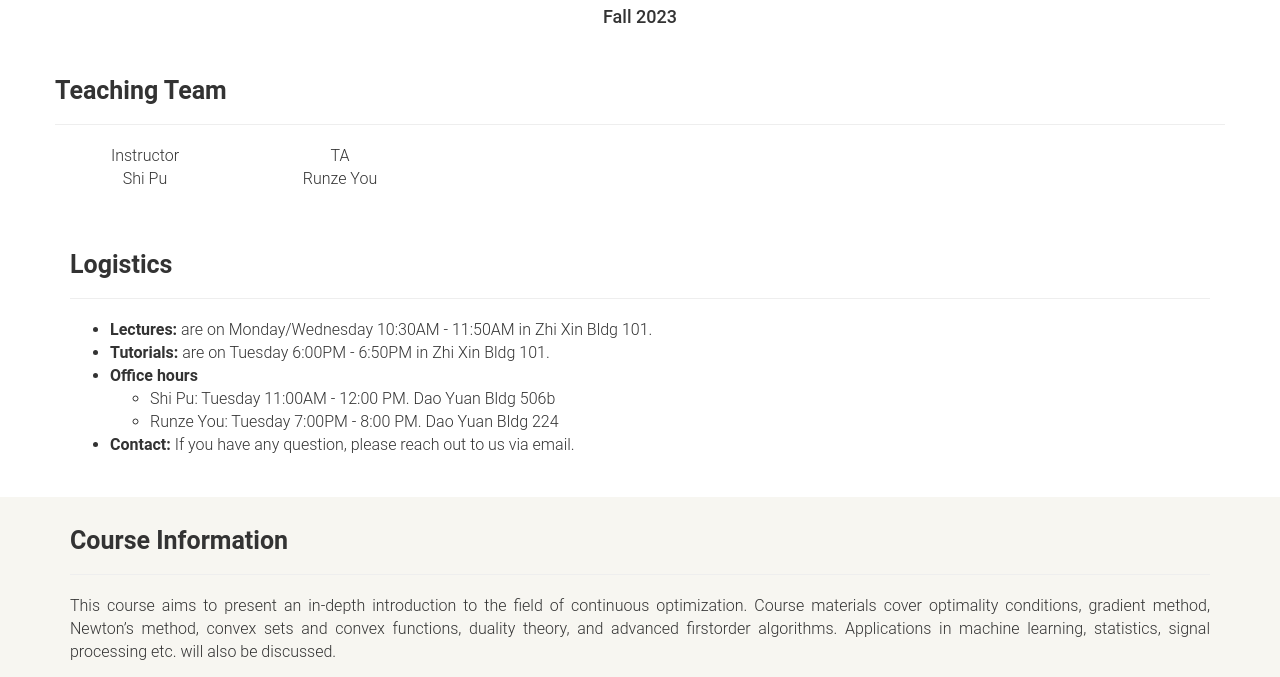
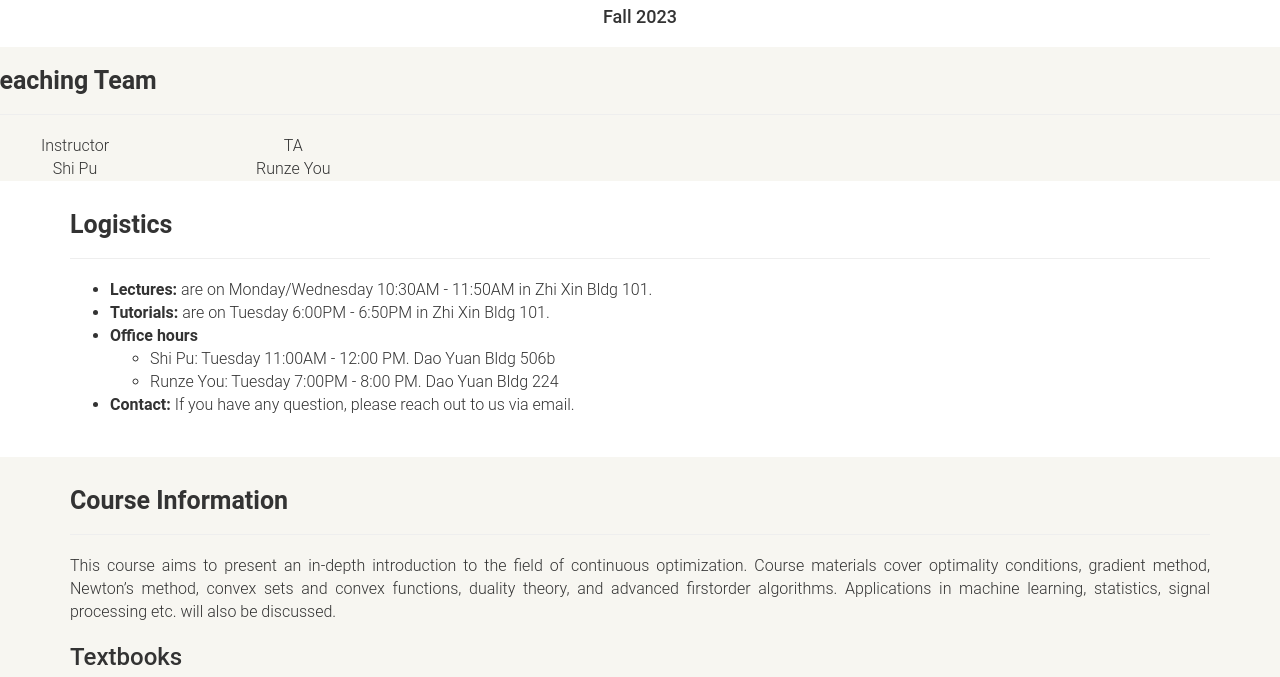
Before and after one commit to ryou98/MAT3220-Optimization2, a plain HTML site: page index.html in a window 1280 px wide. Shown: the part 56-733 px from the top of the page. Drawn offline with nearby package versions, Linux system fonts and the light colour scheme; a web font is replaced by a local one.

Commit message:
Update index.html

```diff
--- a/index.html
+++ b/index.html
@@ -35,7 +35,7 @@
 		</div>
 	</div> -->
 
-	<div class="container sec">
+	<div class="sechighlight">
 		<div class="row">
 			<h2><b>Teaching Team</b></h2>
 			<hr />
```
